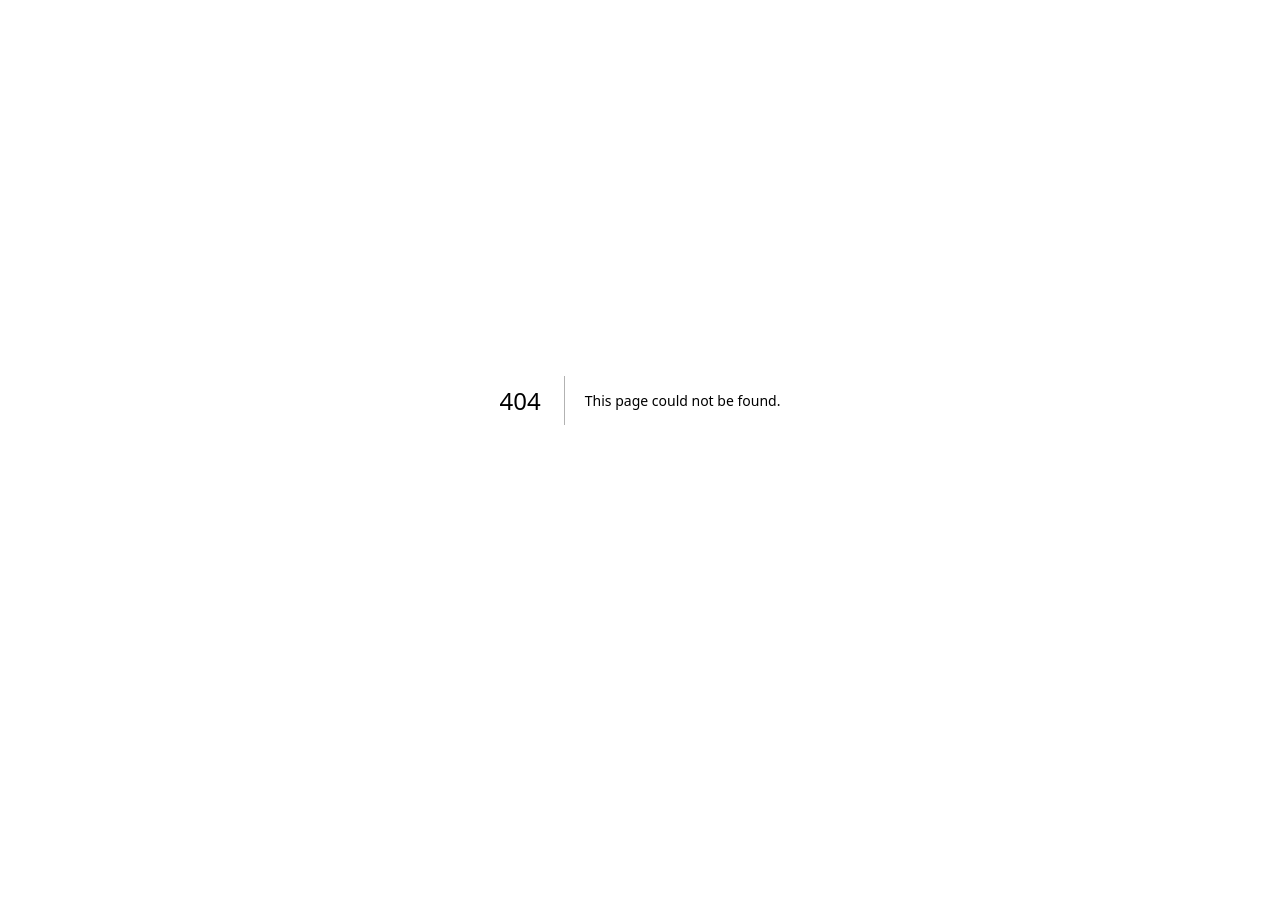
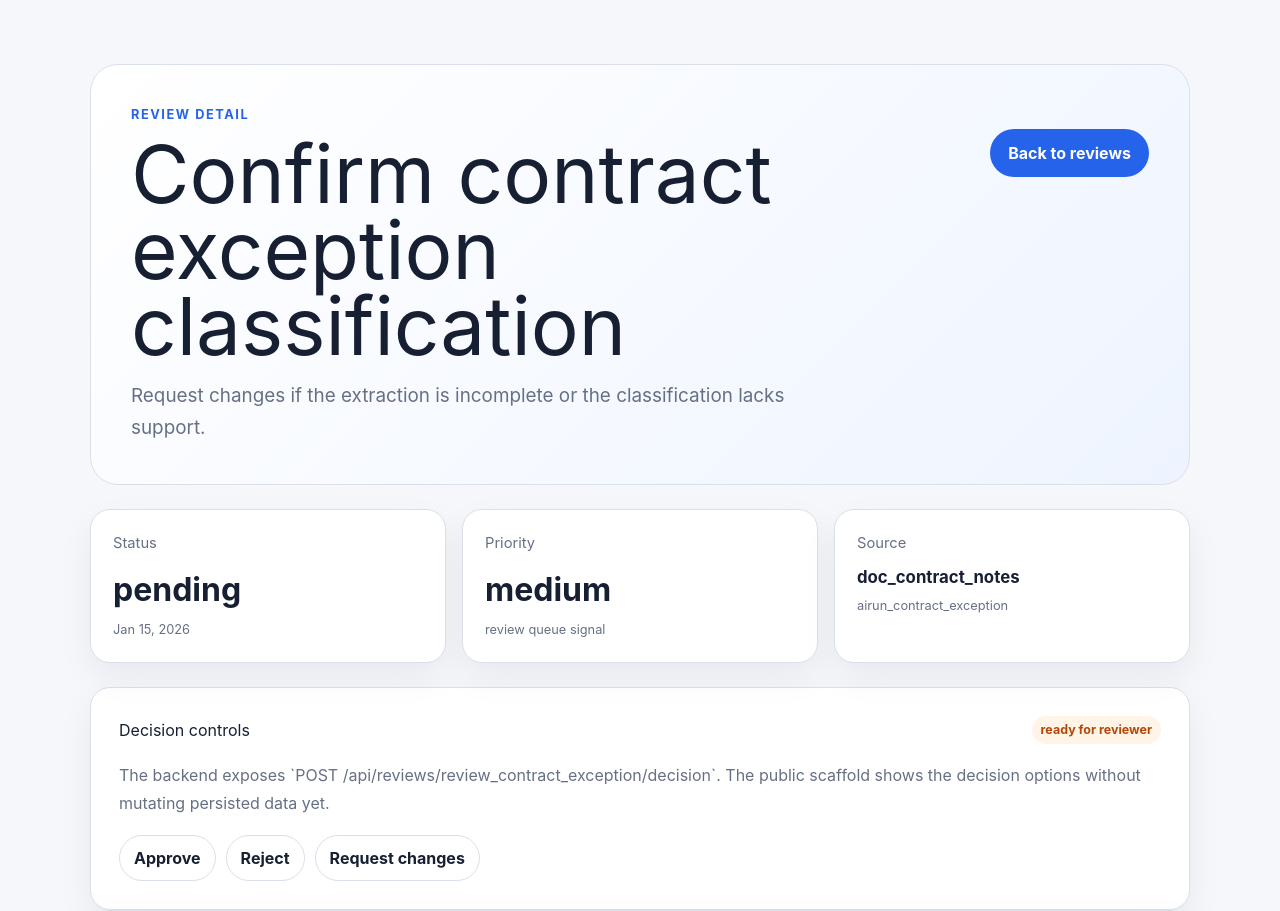
Before and after one commit to muriithi-ian/ai-workflow-command-center, a Next.js app in the folder apps/web/: page /reviews/review_contract_exception in a window 1280 px wide. Before the commit this address had no page. Shown: the top 911 px of the page. Before the commit the page ends 800 px from the top, so only its background shows below. Built offline with nearby package versions, Linux system fonts and the light colour scheme.

Commit message:
feat: add review queue UI

```diff
--- a/apps/web/app/dashboard/page.tsx
+++ b/apps/web/app/dashboard/page.tsx
@@ -45,7 +45,7 @@ export default function DashboardPage() {
           <Link href="/documents">Documents</Link>
           <Link href="/rag">RAG search</Link>
           <Link href="/ai-runs">AI runs</Link>
-          <a href="/dashboard#reviews">Reviews</a>
+          <Link href="/reviews">Reviews</Link>
           <a href="/dashboard#audit">Audit logs</a>
         </nav>
       </aside>
@@ -149,7 +149,9 @@ export default function DashboardPage() {
               {reviewQueue.map((item) => (
                 <div className="queue-item" key={item.title}>
                   <div>
-                    <strong>{item.title}</strong>
+                    <Link className="table-link" href="/reviews">
+                      {item.title}
+                    </Link>
                     <p>{item.source}</p>
                   </div>
                   <span className="status-badge warning">{item.priority}</span>
--- a/apps/web/app/globals.css
+++ b/apps/web/app/globals.css
@@ -487,6 +487,29 @@ th {
   padding: 6px 10px;
 }
 
+.decision-actions {
+  display: flex;
+  flex-wrap: wrap;
+  gap: 10px;
+  margin-top: 18px;
+}
+
+.decision-actions button {
+  border: 1px solid var(--border);
+  border-radius: 999px;
+  background: #ffffff;
+  color: var(--foreground);
+  cursor: pointer;
+  font: inherit;
+  font-weight: 700;
+  padding: 10px 14px;
+}
+
+.decision-actions button:disabled {
+  cursor: not-allowed;
+  opacity: 0.5;
+}
+
 .timeline {
   margin-bottom: 0;
   color: var(--muted);
--- /dev/null
+++ b/apps/web/app/reviews/[reviewId]/page.tsx
@@ -0,0 +1,100 @@
+import Link from "next/link";
+import { notFound } from "next/navigation";
+
+import { formatDocumentDate } from "@/lib/documents";
+import { demoReviews, getReviewById } from "@/lib/reviews";
+
+type ReviewDetailPageProps = {
+  params: Promise<{
+    reviewId: string;
+  }>;
+};
+
+export function generateStaticParams() {
+  return demoReviews.map((review) => ({
+    reviewId: review.id
+  }));
+}
+
+export default async function ReviewDetailPage({ params }: ReviewDetailPageProps) {
+  const { reviewId } = await params;
+  const review = getReviewById(reviewId);
+
+  if (!review) {
+    notFound();
+  }
+
+  const isPending = review.status === "pending";
+
+  return (
+    <main className="shell min-h-screen">
+      <section className="page-header" aria-labelledby="review-title">
+        <div>
+          <p className="eyebrow">Review detail</p>
+          <h1 id="review-title">{review.title}</h1>
+          <p className="lede">{review.reviewerGuidance}</p>
+        </div>
+        <Link className="button-link" href="/reviews">
+          Back to reviews
+        </Link>
+      </section>
+
+      <section className="detail-grid" aria-label="Review metadata">
+        <article className="metric-card">
+          <span>Status</span>
+          <strong>{review.status}</strong>
+          <small>{formatDocumentDate(review.createdAt)}</small>
+        </article>
+        <article className="metric-card">
+          <span>Priority</span>
+          <strong>{review.priority}</strong>
+          <small>review queue signal</small>
+        </article>
+        <article className="metric-card">
+          <span>Source</span>
+          <strong className="small-strong">{review.sourceDocumentId}</strong>
+          <small>{review.aiRunId}</small>
+        </article>
+      </section>
+
+      <section className="panel" aria-labelledby="decision-title">
+        <div className="panel-heading">
+          <h2 id="decision-title">Decision controls</h2>
+          <span className={`status-badge ${isPending ? "warning" : ""}`}>
+            {isPending ? "ready for reviewer" : "decision locked"}
+          </span>
+        </div>
+        <p className="muted-copy">
+          The backend exposes `POST /api/reviews/{review.id}/decision`. The public scaffold shows
+          the decision options without mutating persisted data yet.
+        </p>
+        <div className="decision-actions" aria-label="Review decision options">
+          <button type="button" disabled={!isPending}>
+            Approve
+          </button>
+          <button type="button" disabled={!isPending}>
+            Reject
+          </button>
+          <button type="button" disabled={!isPending}>
+            Request changes
+          </button>
+        </div>
+      </section>
+
+      <section className="panel" aria-labelledby="evidence-title">
+        <div className="panel-heading">
+          <h2 id="evidence-title">Evidence links</h2>
+          <span className="status-badge">Traceable</span>
+        </div>
+        <div className="stack-list">
+          <Link className="table-link" href={`/documents/${review.sourceDocumentId}`}>
+            Open source document
+          </Link>
+          <Link className="table-link" href={`/ai-runs/${review.aiRunId}`}>
+            Open AI run detail
+          </Link>
+        </div>
+      </section>
+    </main>
+  );
+}
--- /dev/null
+++ b/apps/web/app/reviews/page.tsx
@@ -0,0 +1,67 @@
+import Link from "next/link";
+
+import { formatDocumentDate } from "@/lib/documents";
+import { getReviews } from "@/lib/reviews";
+
+export default function ReviewsPage() {
+  const reviews = getReviews();
+
+  return (
+    <main className="shell min-h-screen">
+      <section className="page-header" aria-labelledby="reviews-title">
+        <div>
+          <p className="eyebrow">Human-in-the-loop</p>
+          <h1 id="reviews-title">Review queue</h1>
+          <p className="lede">
+            Reviewers approve, reject, or request changes before AI output becomes trusted workflow
+            evidence.
+          </p>
+        </div>
+        <Link className="button-link" href="/dashboard">
+          Back to dashboard
+        </Link>
+      </section>
+
+      <section className="panel" aria-labelledby="review-list-title">
+        <div className="panel-heading">
+          <h2 id="review-list-title">Pending and completed reviews</h2>
+          <span className="status-badge warning">Human review</span>
+        </div>
+        <div className="table-wrap">
+          <table>
+            <thead>
+              <tr>
+                <th scope="col">Review</th>
+                <th scope="col">Status</th>
+                <th scope="col">Priority</th>
+                <th scope="col">AI run</th>
+                <th scope="col">Created</th>
+              </tr>
+            </thead>
+            <tbody>
+              {reviews.map((review) => (
+                <tr key={review.id}>
+                  <td>
+                    <Link className="table-link" href={`/reviews/${review.id}`}>
+                      {review.title}
+                    </Link>
+                  </td>
+                  <td>
+                    <span
+                      className={`status-badge ${review.status === "pending" ? "warning" : ""}`}
+                    >
+                      {review.status}
+                    </span>
+                  </td>
+                  <td>{review.priority}</td>
+                  <td>{review.aiRunId}</td>
+                  <td>{formatDocumentDate(review.createdAt)}</td>
+                </tr>
+              ))}
+            </tbody>
+          </table>
+        </div>
+      </section>
+    </main>
+  );
+}
--- /dev/null
+++ b/apps/web/lib/reviews.ts
@@ -0,0 +1,55 @@
+export type ReviewStatus = "pending" | "approved" | "rejected" | "changes_requested";
+
+export type DemoReview = {
+  id: string;
+  title: string;
+  status: ReviewStatus;
+  priority: "low" | "medium" | "high";
+  sourceDocumentId: string;
+  aiRunId: string;
+  createdAt: string;
+  reviewerGuidance: string;
+};
+
+export const demoReviews: DemoReview[] = [
+  {
+    id: "review_vendor_risk_summary",
+    title: "Review AI vendor risk summary",
+    status: "pending",
+    priority: "high",
+    sourceDocumentId: "doc_vendor_intake",
+    aiRunId: "airun_vendor_risk_summary",
+    createdAt: "2026-01-15T12:12:00Z",
+    reviewerGuidance:
+      "Approve only if the answer cites vendor risk source snippets and does not invent controls."
+  },
+  {
+    id: "review_contract_exception",
+    title: "Confirm contract exception classification",
+    status: "pending",
+    priority: "medium",
+    sourceDocumentId: "doc_contract_notes",
+    aiRunId: "airun_contract_exception",
+    createdAt: "2026-01-15T12:25:00Z",
+    reviewerGuidance:
+      "Request changes if the extraction is incomplete or the classification lacks support."
+  },
+  {
+    id: "review_policy_gap_completed",
+    title: "Approved policy gap summary",
+    status: "approved",
+    priority: "low",
+    sourceDocumentId: "doc_policy_update",
+    aiRunId: "airun_policy_gap_check",
+    createdAt: "2026-01-15T10:15:00Z",
+    reviewerGuidance: "Completed review retained as audit evidence."
+  }
+];
+
+export function getReviews(): DemoReview[] {
+  return demoReviews;
+}
+
+export function getReviewById(reviewId: string): DemoReview | undefined {
+  return demoReviews.find((review) => review.id === reviewId);
+}
```
Also changed, not shown: 1 other file (tests, documents, lock files or other folders).
